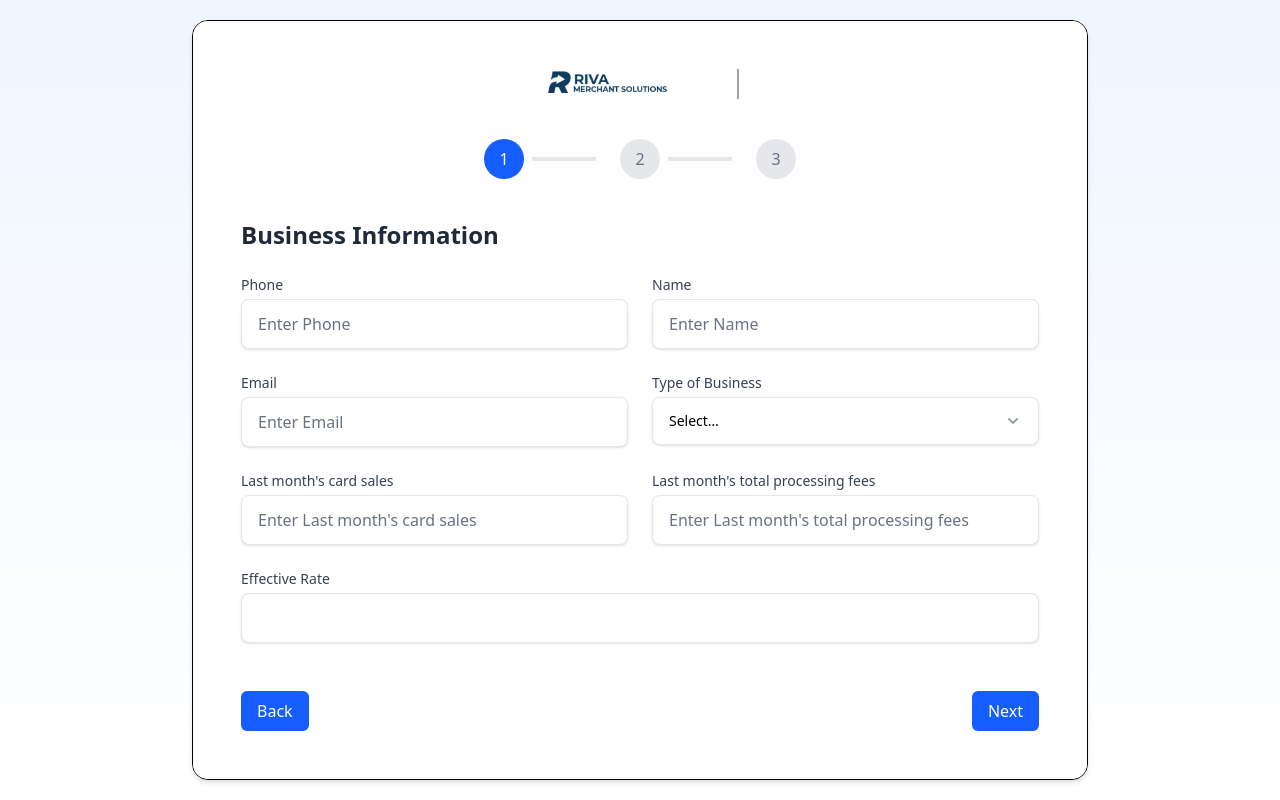
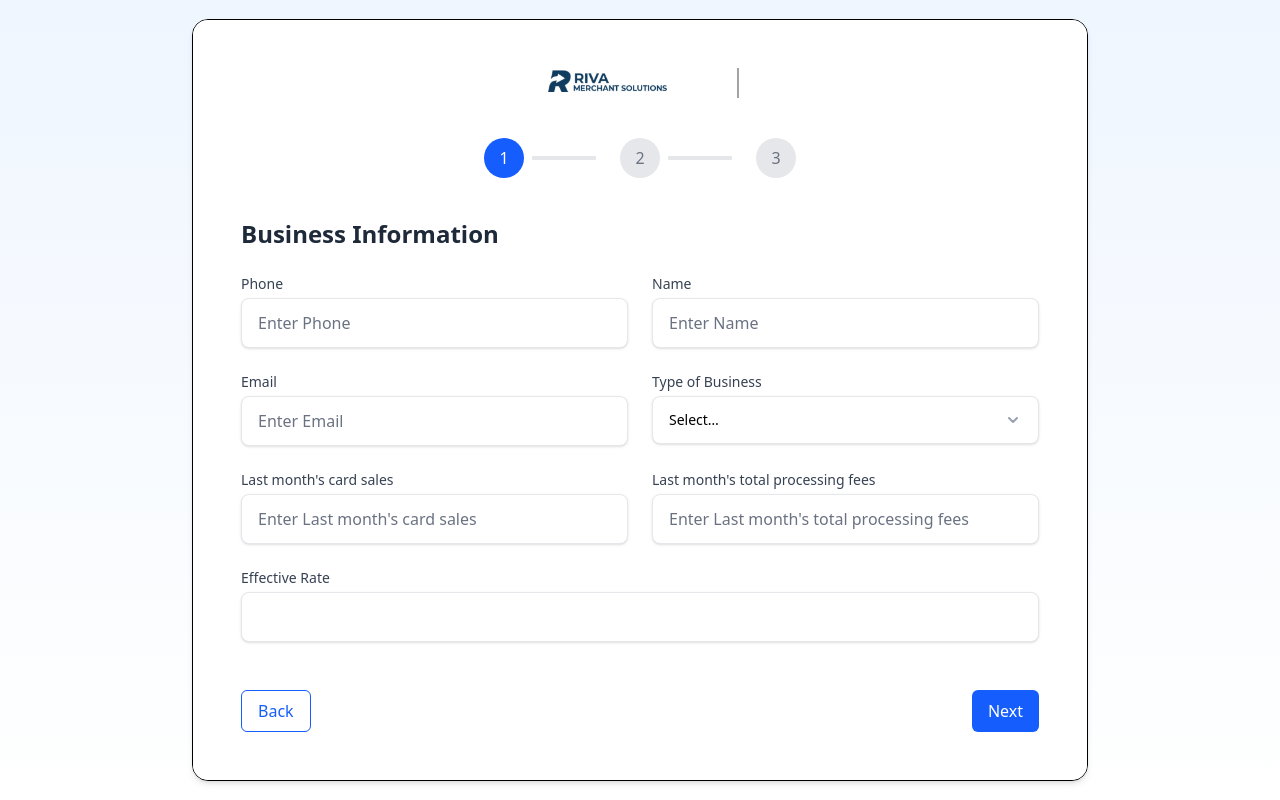
Before and after one commit to GreenTreeGaming/riva-merchant-2, a Next.js app: page / in a window 1280 px wide. Built offline with nearby package versions, Linux system fonts and the light colour scheme.

Commit message:
first commit 3

```diff
--- a/components/ui/button.tsx
+++ b/components/ui/button.tsx
@@ -1,9 +1,26 @@
-export function Button({ children, ...props }) {
+// components/ui/button.tsx
+
+import React from "react";
+
+type ButtonProps = React.ButtonHTMLAttributes<HTMLButtonElement> & {
+  variant?: "primary" | "outline";
+};
+
+export function Button({
+  children,
+  variant = "primary",
+  className = "",
+  ...props
+}: React.PropsWithChildren<ButtonProps>) {
+  const baseStyles =
+    "px-4 py-2 rounded-md transition font-medium";
+  const variantStyles =
+    variant === "outline"
+      ? "bg-transparent border border-blue-600 text-blue-600 hover:bg-blue-50"
+      : "bg-blue-600 text-white hover:bg-blue-700";
+
   return (
-    <button
-      className="px-4 py-2 bg-blue-600 text-white rounded-md hover:bg-blue-700 transition"
-      {...props}
-    >
+    <button className={`${baseStyles} ${variantStyles} ${className}`} {...props}>
       {children}
     </button>
   );
--- a/components/ui/card.tsx
+++ b/components/ui/card.tsx
@@ -1,4 +1,14 @@
-export function Card({ children, className = "", ...props }) {
+// components/ui/card.tsx
+
+import React from "react";
+
+type DivProps = React.HTMLAttributes<HTMLDivElement>;
+
+export function Card({
+  children,
+  className = "",
+  ...props
+}: React.PropsWithChildren<DivProps>) {
   return (
     <div
       className={`border rounded-2xl shadow-md bg-white ${className}`}
@@ -9,7 +19,11 @@ export function Card({ children, className = "", ...props }) {
   );
 }
 
-export function CardContent({ children, className = "", ...props }) {
+export function CardContent({
+  children,
+  className = "",
+  ...props
+}: React.PropsWithChildren<DivProps>) {
   return (
     <div className={`p-4 ${className}`} {...props}>
       {children}
--- a/components/ui/slider.tsx
+++ b/components/ui/slider.tsx
@@ -1,4 +1,22 @@
-export function Slider({ min = 0, max = 100, step = 1, value = [0], disabled = false, onChange }) {
+import React from "react";
+
+type SliderProps = {
+  min?: number;
+  max?: number;
+  step?: number;
+  value?: [number];
+  disabled?: boolean;
+  onChange: (e: React.ChangeEvent<HTMLInputElement>) => void;
+};
+
+export function Slider({
+  min = 0,
+  max = 100,
+  step = 1,
+  value = [0],
+  disabled = false,
+  onChange,
+}: SliderProps) {
   return (
     <input
       type="range"
```
